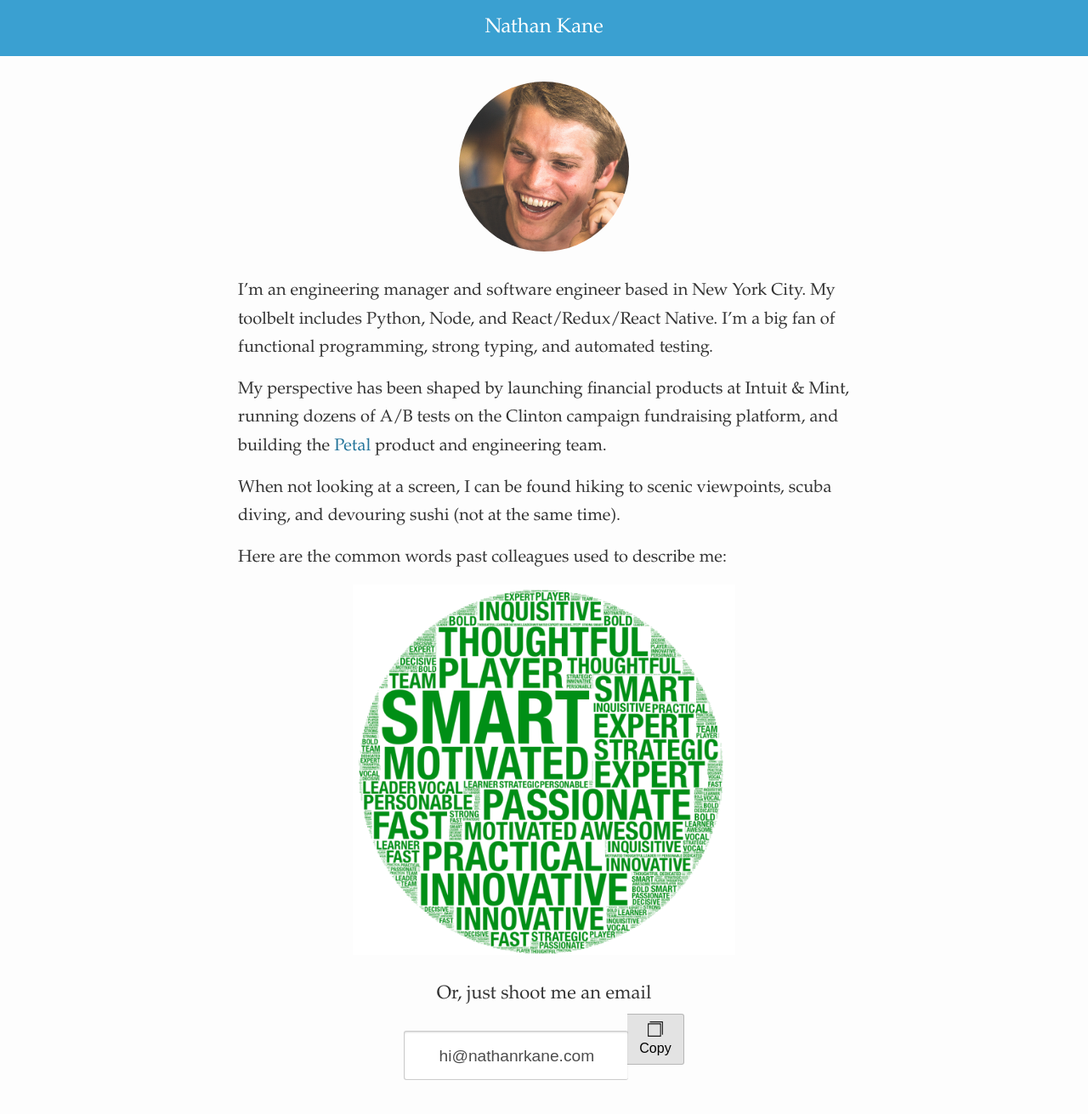
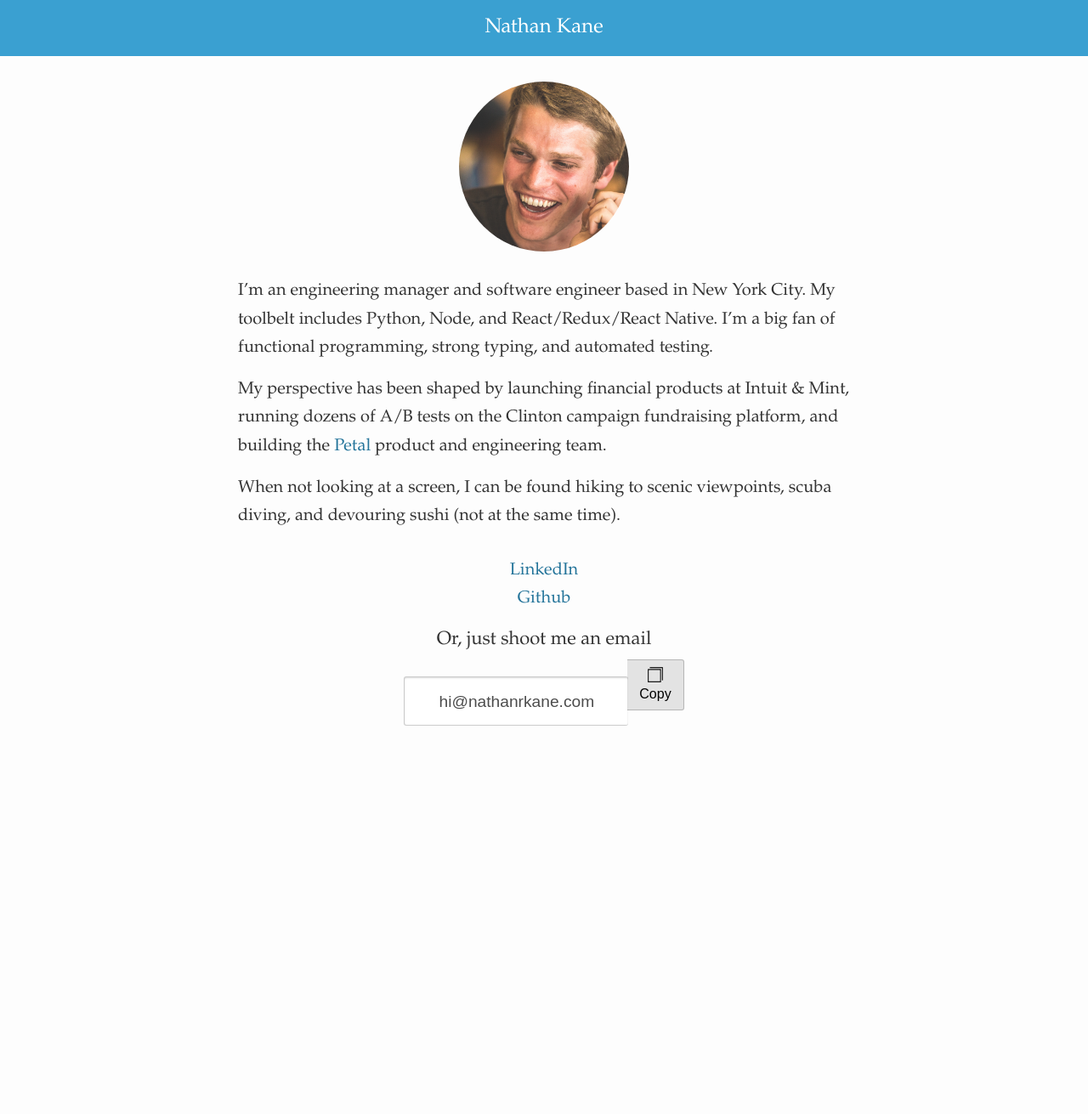
Before and after one commit to kanenathan213/kanenathan213.github.io, a Jekyll site: the page built from about.md, in a window 1280 px wide. Shown: the whole page at 85% size. Built offline with Jekyll 4.4.1, drawn with Linux system fonts in a browser that asks for light colours; comment, search, counter and statistics services are not loaded; after the commit the page ends 900 px from its top, so only the background shows below that.

Commit message:
move social links to about

```diff
--- a/about.md
+++ b/about.md
@@ -10,12 +10,11 @@
 
 When not looking at a screen, I can be found hiking to scenic viewpoints, scuba diving, and devouring sushi (not at the same time).
 
-Here are the common words past colleagues used to describe me:
-
-![Word cloud](/assets/56937ba8fd0ff48f100f4322_Screenshot 2016-01-11 16.52.45.png){: .about-image }
-
 <div class="contact-text-wrapper">
   <div><script data-codementor="kanenathan213" data-style="button" data-theme="dark" src="https://cdn.codementor.io/assets/badge.js"></script></div>
+  <a href="https://www.linkedin.com/in/nathankane/">LinkedIn</a>
+  <br>
+  <a href="https://github.com/kanenathan213" class="icon-link">Github</a>
   <h3 style="margin-top: 15px;">Or, just shoot me an email</h3>
   <input type="text" id="txtarea" onClick="SelectAll('txtarea');" class="email-link" value="{{ site.email }}" readonly>
   <button class="copy-button" id="copy-button">
--- a/index.html
+++ b/index.html
@@ -6,10 +6,6 @@
     <div class="home-primary-content">
       <h1 class="site-title">{{ site.title }}</h1>
       <div class="site-tagline">{{ site.tagline }}</div>
-      <div class="index-link-wrapper">
-        {% include icon-github.html %}
-        {% include icon-linkedin.html %}
-      </div>
       <div class="divider"></div>
     </div>
     <div class="index-bio-wrapper">
```
